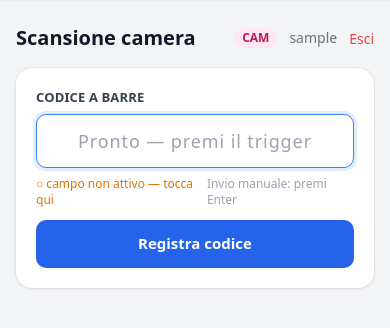
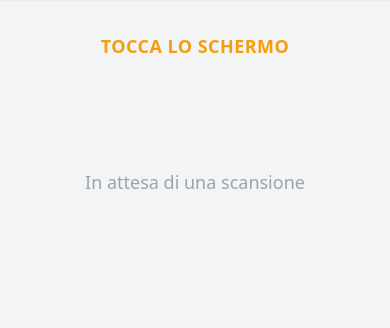
Before and after one commit to ollarethesam/cenedese, a Django app: page /camera/ in a window 390 px wide. Shown: the part 61-389 px from the top of the page. Run offline with Django 4.2, Linux system fonts and the light colour scheme; the visitor is signed in with stand-in values (Sample User, id 1); parts of the project's set-up code (start-up, migrations or seed data) failed here and were passed over; some libraries are stand-ins or nearby versions.

Commit message:
Simplify the camera scan page to three zones
The page still carried the furniture of the scanner debugging: a title, an
operator badge, a username, a logout button, a labelled input, a focus
indicator, a keyboard hint and a manual submit button. The operator who will
use this is not a phone user, and every one of those is something to misread
or mis-tap.

The screen now answers three questions and nothing else. A single status line
does three jobs — PRONTO PER LA SCANSIONE, TOCCA LO SCHERMO when the field has
lost focus, SALVATAGGIO while posting — so the amber state turns "the scanner
mysteriously stopped" into an instruction, and tapping anywhere already fixes
it. The result is a solid green or red block with white text rather than a
tinted outline, legible at arm's length, over a neutral grey idle panel so
colour always means something just happened. The last three scans sit below
under ORA / BAGNO / ESITO headers.

Logout is gone entirely: the device stays signed in, so nothing on screen can
strand the operator.

The input is restyled to look invisible — transparent, borderless, no caret —
but stays a real laid-out element rather than being hidden. The scanner
commits text through the IME into the focused field, which is why
inputmode="none" broke it in 340d24c; display:none or opacity:0 risk the same
regression. Presentation only: every capture path, the idle timer and the
vibration are untouched, and the scan log now keeps 3 entries instead of 20.

Co-Authored-By: Claude Opus 5 <noreply@anthropic.com>
Claude-Session: https://claude.ai/code/session_01LaAyqXC48bCsXLDXmRP8MK

```diff
--- a/core/templates/core/camera_scan.html
+++ b/core/templates/core/camera_scan.html
@@ -3,85 +3,76 @@
 
 {% block content %}
 
-{# Kiosk page for the handheld barcode scanner.                                #}
-{# Scanners deliver a code in several different ways, so capture is layered:   #}
-{#   1. keydown on document — keyboard-wedge/HID, works even if focus is lost  #}
-{#   2. input event on the field — IME-style commitText injection              #}
-{#   3. paste event — clipboard-output scanners                                #}
-{# Enter submits; a short idle timer is the fallback when no Enter suffix is   #}
-{# configured. The diagnostics panel shows what the device actually emitted.   #}
+{# Kiosk page for the handheld barcode scanner. Deliberately bare: the operator #}
+{# is not a phone user, so the screen answers only three things — am I ready,   #}
+{# what just happened, what were the last few scans.                            #}
+{# Scanners deliver a code in several different ways, so capture is layered:    #}
+{#   1. keydown on document — keyboard-wedge/HID, works even if focus is lost   #}
+{#   2. input event on the field — IME-style commitText injection (the DT50)    #}
+{#   3. paste event — clipboard-output scanners                                 #}
+{# Enter submits; a short idle timer is the fallback when no Enter suffix is    #}
+{# configured.                                                                  #}
 
-<div x-data="cameraScan()" x-init="init()" @click="focusInput()" class="max-w-xl mx-auto">
+<div x-data="cameraScan()" x-init="init()" @click="focusInput()"
+     class="max-w-md mx-auto pt-2">
 
   {% csrf_token %}
 
-  <div class="flex items-center justify-between mb-4">
-    <h1 class="text-xl font-bold text-gray-900">Scansione camera</h1>
-    <div class="flex items-center gap-3">
-      <span class="px-2 py-0.5 rounded-full text-xs bg-pink-100 text-pink-700 font-semibold">CAM</span>
-      <span class="text-sm text-gray-500">{{ user.username }}</span>
-      <form method="post" action="{% url 'logout' %}">
-        {% csrf_token %}
-        <button type="submit" class="text-sm text-red-500 hover:underline">Esci</button>
-      </form>
-    </div>
-  </div>
+  {# ── Status: one line, three states ─────────────────────────────────────── #}
+  <p class="text-center text-lg font-bold tracking-wide mb-1"
+     :class="busy ? 'text-gray-400' : (focused ? 'text-green-600' : 'text-amber-500')"
+     x-text="busy ? 'SALVATAGGIO…' : (focused ? 'PRONTO PER LA SCANSIONE' : 'TOCCA LO SCHERMO')">
+  </p>
 
-  {# Visible, not hidden: the operator sees the code arrive, and a scanner that #}
-  {# is delivering nothing at all is diagnosable at a glance.                   #}
-  <div class="form-card">
-    <label class="form-label" for="scan-input">Codice a barre</label>
-    {# No inputmode="none" here: it suppresses the soft keyboard, but Android    #}
-    {# then may not open an InputConnection, and a scanner that commits text    #}
-    {# through the IME has nowhere to put it — keydown fires with              #}
-    {# key="Unidentified" and no text ever lands.                              #}
+  {# The field is restyled to look invisible, NOT hidden. The scanner commits   #}
+  {# text through the IME into the focused input, which is why inputmode="none" #}
+  {# broke it — display:none / opacity:0 risk the same regression.              #}
   <input id="scan-input" type="text" x-ref="input"
          autofocus autocomplete="off" autocapitalize="off" autocorrect="off"
          spellcheck="false"
-           placeholder="Pronto — premi il trigger"
-           class="form-input text-center text-lg tracking-wider"
+         class="block w-full mb-4 bg-transparent border-0 outline-none text-center
+                text-base text-gray-400 tracking-widest"
+         style="caret-color: transparent;"
          @input="onInput()"
          @beforeinput="onBeforeInput($event)"
          @blur="refocusSoon()">
-    <div class="flex items-center justify-between mt-2 text-xs">
-      <span :class="focused ? 'text-green-600' : 'text-amber-600'"
-            x-text="focused ? '● campo attivo' : '○ campo non attivo — tocca qui'"></span>
-      <span class="text-gray-400" x-show="!busy" x-cloak>Invio manuale: premi Enter</span>
-      <span class="text-blue-500" x-show="busy" x-cloak>Salvataggio…</span>
-    </div>
-    <button type="button" @click="submitBuffer()"
-            class="btn btn-primary btn-full mt-3">
-      Registra codice
-    </button>
-  </div>
 
-  <template x-if="last">
-    <div class="rounded-2xl p-6 mb-4 text-center"
-         :class="last.ok ? 'bg-green-50 border-2 border-green-500' : 'bg-red-50 border-2 border-red-500'">
-      <div class="text-6xl leading-none mb-3" x-text="last.ok ? '✓' : '✗'"
-           :class="last.ok ? 'text-green-600' : 'text-red-600'"></div>
-      <p class="text-2xl font-bold text-gray-900" x-text="last.code"></p>
-      <p class="text-sm mt-1" :class="last.ok ? 'text-green-700' : 'text-red-700'"
-         x-text="last.detail"></p>
-      <p class="text-xs text-gray-400 mt-2" x-text="last.time"></p>
+  {# ── Result ─────────────────────────────────────────────────────────────── #}
+  <template x-if="!last">
+    <div class="rounded-2xl bg-gray-100 text-gray-400 py-16 px-6 text-center mb-6">
+      <p class="text-lg font-medium">In attesa di una scansione</p>
     </div>
   </template>
 
-  {# Client-side only: the log resets on reload. Successful scans are recorded  #}
+  <template x-if="last">
+    <div class="rounded-2xl py-10 px-6 text-center mb-6 text-white"
+         :class="last.ok ? 'bg-green-600' : 'bg-red-600'">
+      <div class="text-8xl leading-none mb-4" x-text="last.ok ? '✓' : '✗'"></div>
+      <p class="text-3xl font-bold tracking-wide" x-text="last.code"></p>
+      <p class="text-lg mt-2 text-white/90" x-text="last.detail"></p>
+    </div>
+  </template>
+
+  {# ── Last 3 scans ───────────────────────────────────────────────────────── #}
+  {# Client-side only: the list resets on reload. Successful scans are recorded #}
   {# durably in the Modifica audit table regardless; errors are not persisted.  #}
-  <div class="form-card" x-show="log.length" x-cloak>
-    <p class="form-card-title">Registro scansioni</p>
-    <ul class="divide-y divide-gray-100 text-sm">
+  <div x-show="log.length" x-cloak>
+    <div class="grid grid-cols-[4.5rem_1fr_3rem] gap-2 px-3 pb-2
+                text-xs font-semibold tracking-wider text-gray-400 border-b border-gray-200">
+      <span>ORA</span>
+      <span>BAGNO</span>
+      <span class="text-right">ESITO</span>
+    </div>
     <template x-for="entry in log" :key="entry.id">
-        <li class="flex items-baseline gap-3 py-2">
-          <span class="text-base" :class="entry.ok ? 'text-green-600' : 'text-red-600'"
+      <div class="grid grid-cols-[4.5rem_1fr_3rem] gap-2 px-3 py-3 items-center
+                  border-b border-gray-100">
+        <span class="text-sm text-gray-400" x-text="entry.time"></span>
+        <span class="text-base font-medium text-gray-800" x-text="entry.code"></span>
+        <span class="text-xl text-right font-bold"
+              :class="entry.ok ? 'text-green-600' : 'text-red-600'"
               x-text="entry.ok ? '✓' : '✗'"></span>
-          <span class="text-gray-400 text-xs w-16 shrink-0" x-text="entry.time"></span>
-          <span class="font-medium text-gray-800" x-text="entry.code"></span>
-          <span class="text-gray-500 text-xs ml-auto text-right" x-text="entry.detail"></span>
-        </li>
+      </div>
     </template>
-    </ul>
   </div>
 
 </div>
@@ -219,7 +210,7 @@
         };
         this.last = entry;
         this.log.unshift(entry);
-        if (this.log.length > 20) this.log.pop();
+        if (this.log.length > 3) this.log.pop();
 
         if (navigator.vibrate) navigator.vibrate(entry.ok ? 80 : [90, 70, 90]);
       },
```
Lines whose indentation alone changed are shown as unchanged.
